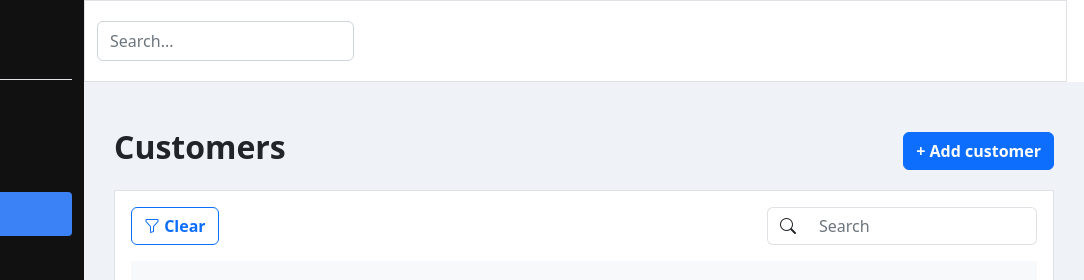
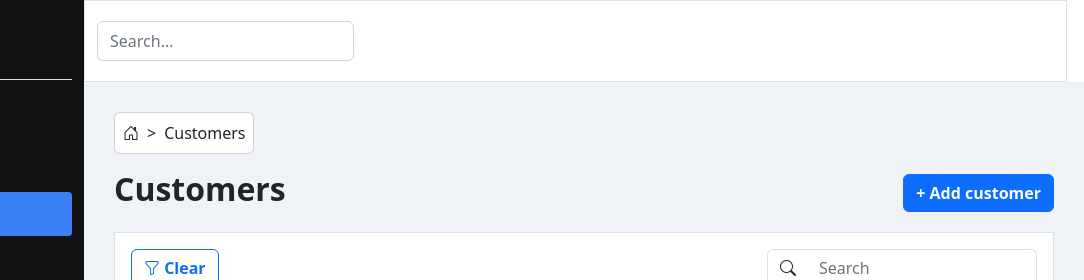
Before and after one commit to thien34/sea-solutions-roadmap, a plain HTML site: page pages/customers.html in a window 1280 px wide. Shown: the top 280 px of the page, 196-1280 px from the left. Drawn offline with nearby package versions, Linux system fonts and the light colour scheme.

Commit message:
Add navigation card in customers.html

```diff
--- a/pages/customers.html
+++ b/pages/customers.html
@@ -67,7 +67,15 @@
 
     <!-- conten page -->
     <main>
-      <div class="mt-3">
+      <div class="mt-0">
+        <!-- nav -->
+        <div class="card mb-3" style="width: 140px">
+          <div class="d-flex p-1">
+            <i class="bi bi-house-door p-1"></i>
+            <p class="mb-0 p-1">></p>
+            <p class="mb-0 p-1">Customers</p>
+          </div>
+        </div>
         <!-- section: action -->
         <div class="d-flex justify-content-between align-items-center mb-3">
           <h2 class="fw-bold">Customers</h2>
```
